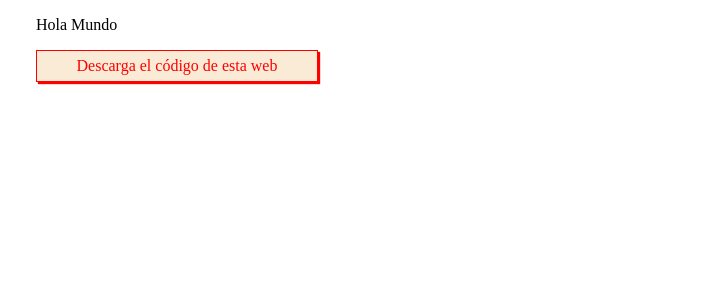
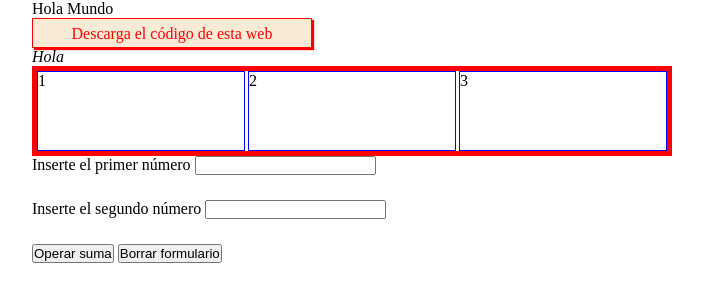
Before and after one commit to jesusapb2/Nicol-s, a plain HTML site: page index.html in a window 1280 px wide. Shown: the whole page, without its empty margins (288-991 px from the left). Drawn offline with Linux system fonts and the light colour scheme.

Commit message:
JS, botón en un link y formulario

```diff
--- a/index.html
+++ b/index.html
@@ -6,6 +6,14 @@
         <meta name="viewport" content="width=device-width, initial-scale=1.0" />
         <title>Document</title>
         <style>
+            :root{ /* Genera variables */
+                --altura: 90px;
+            }
+            *{
+                margin: 0;
+                padding: 0;
+                box-sizing: border-box;
+            }
             #contenedor{
                 width: 50%;
                 margin: auto;
@@ -30,12 +38,67 @@
             a:active{
                 transform: scale(1.5);
             }
+            #cajon{
+                border:  5px solid red;
+                height:  var(--altura);
+                display: flex;
+            }
+            .caja{
+                border: 1px solid blue;
+                width:  33%;
+                height: calc(var(--altura) - 10px);
+            }
+            .centro{
+                margin-left:  0.5%;
+                margin-right: 0.5%;
+            }
+            form div{
+                margin-bottom: 25px;
+            }
         </style>
+        <script>
+            window.onload = inicio;
+            function inicio(){
+                document.getElementById("submit").addEventListener("click", suma);
+            }
+            function suma(e){
+                let num1, num2;
+                e.preventDefault();
+                num1 = parseInt(document.getElementById("n1").value);
+                num2 = parseInt(document.getElementById("n2").value);
+                alert("La suma es: " + (num1 + num2));
+                console.log("La suma es: " + (num1 + num2));
+            }
+        </script>
     </head>
     <body>
         <div id="contenedor">
             <p>Hola Mundo</p>
             <a href="./index.html" download="index_descargado.html">Descarga el código de esta web</a>
+            <em>Hola</em>
+            <div id="cajon">
+                <div class="caja">
+                    <p>1</p>
+                </div>
+                <div class="caja centro">
+                    <p>2</p>
+                </div>
+                <div class="caja">
+                    <p>3</p>
+                </div>
+            </div>
+            <form>
+                <div>
+                    <label for="n1">Inserte el primer número</label>
+                    <input type="number" id="n1" name="n1" />
+                </div>
+                <div>
+                    <label for="n2">Inserte el segundo número</label>
+                    <input type="number" id="n2" name="n2" />
+                </div>
+                <button type="submit" id="submit">Operar suma</button>
+                <button type="reset">Borrar formulario</button>
+            </form>
         </div>
     </body>
 </html>
```
